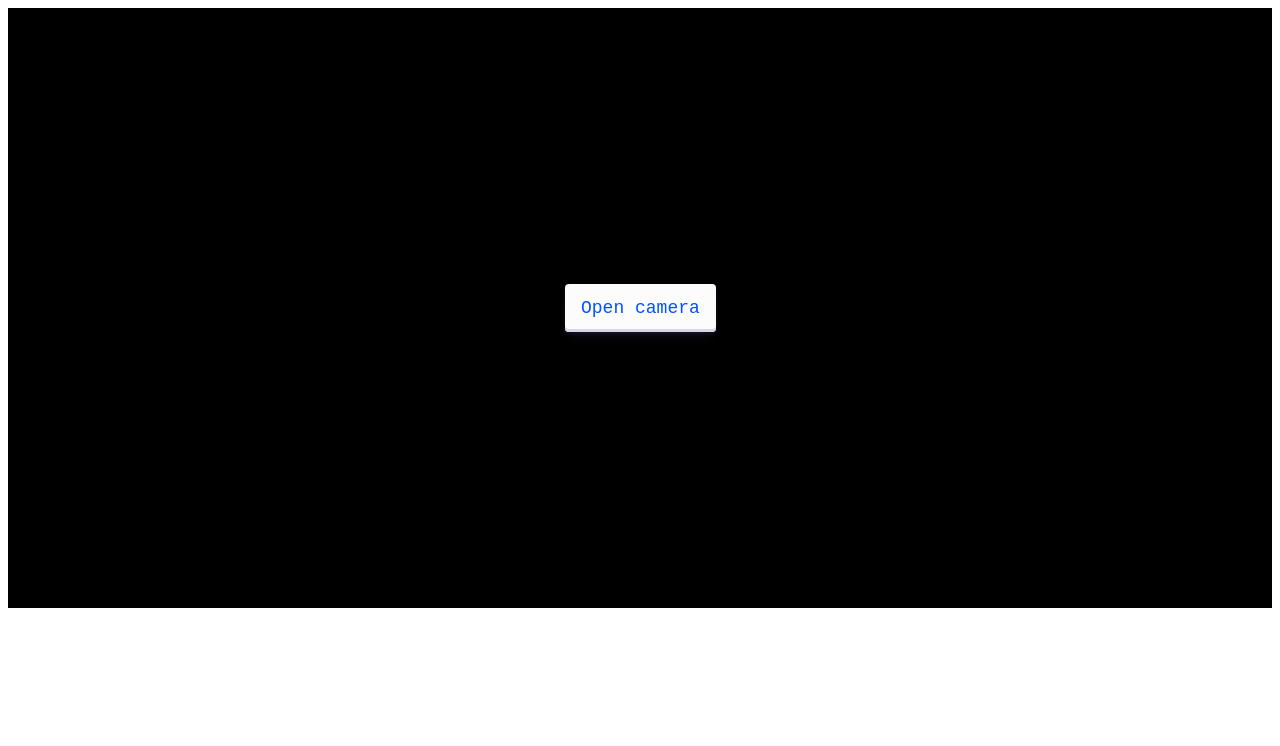
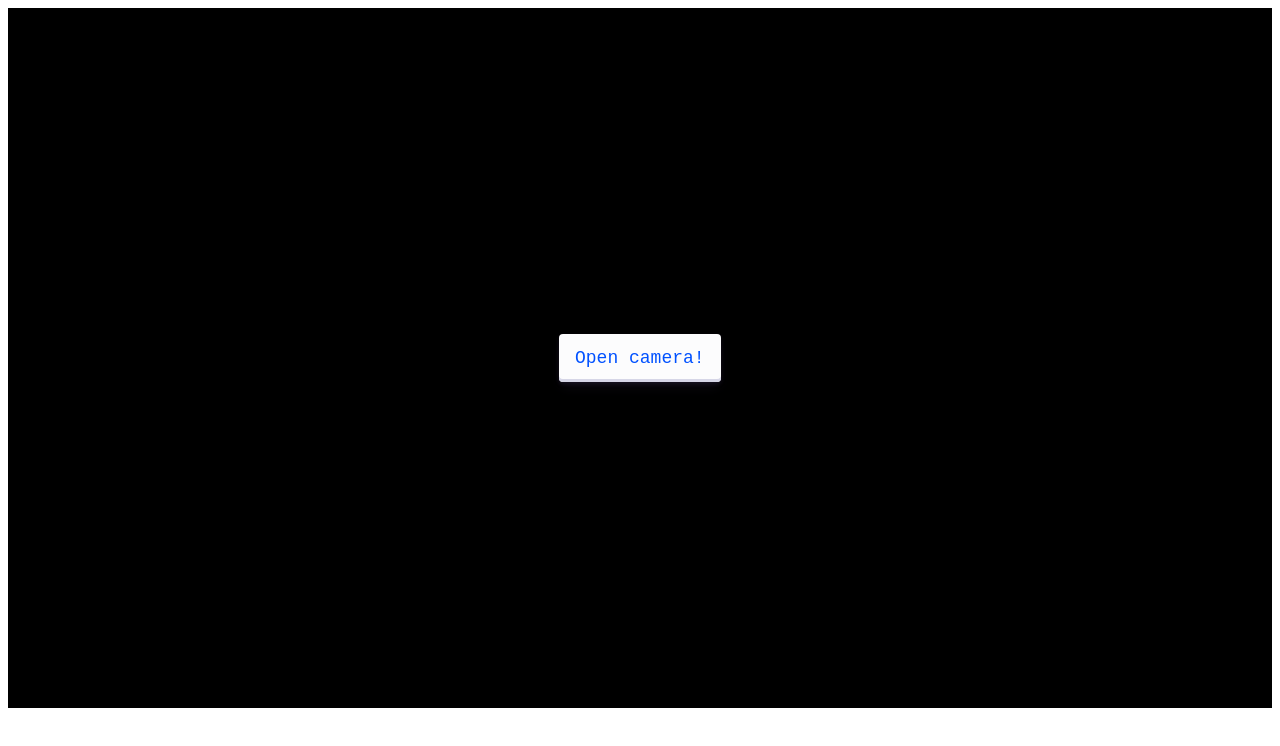
Before and after one commit to mererr20/mererr20.github.io, a plain HTML site: page index.html in a window 1280 px wide. Drawn offline with Linux system fonts and the light colour scheme.

Commit message:
Last changes
Last changes

```diff
--- a/index.html
+++ b/index.html
@@ -9,21 +9,20 @@
 </head>
 
 <body>
-   <div style="background-color:black; justify-content:center; display:flex; height:600px; align-items:center;">
+   <div style="background-color:black; justify-content:center; display:flex; height:700px; align-items:center;">
       <div id="container">
          <h1 style="text-align: center; color: white; margin-bottom: 60px;">Camera</h1>
          <video id="player" autoplay></video>
          <button id="capture-button" title="Take a picture"></button>
       </div>
-      <button onclick="open_camera()" id="btn_open_camera" class="btn_open_camera" role="button">Open camera</button>
-
+      <button onclick="open_camera()" id="btn_open_camera" class="btn_open_camera" role="button">Open camera!</button>
    </div>
    <div id="results">
       <div style="background-color: black; height:100%;width: 50%;">
-         <h1 style="text-align:center;color:white;">Results:</h1>
+         <h1 style="text-align:center;color:white;">Results: </h1>
          <div id="parts_body" style="margin-left:40%; overflow:auto; color:white; background-color:rgb(0, 81, 255);"></div>
       </div>
-      <div style="background-color:black; justify-content:center; display:flex; align-items:center; width:50%; height:460px; flex-direction:column;">
+      <div style="background-color:black; justify-content:center; display:flex; align-items:center; width:50%; height:100%; flex-direction:column;">
          <canvas id="myCanvas" width="560" height="450" style="margin-left:20px">
       </div>
 
```
